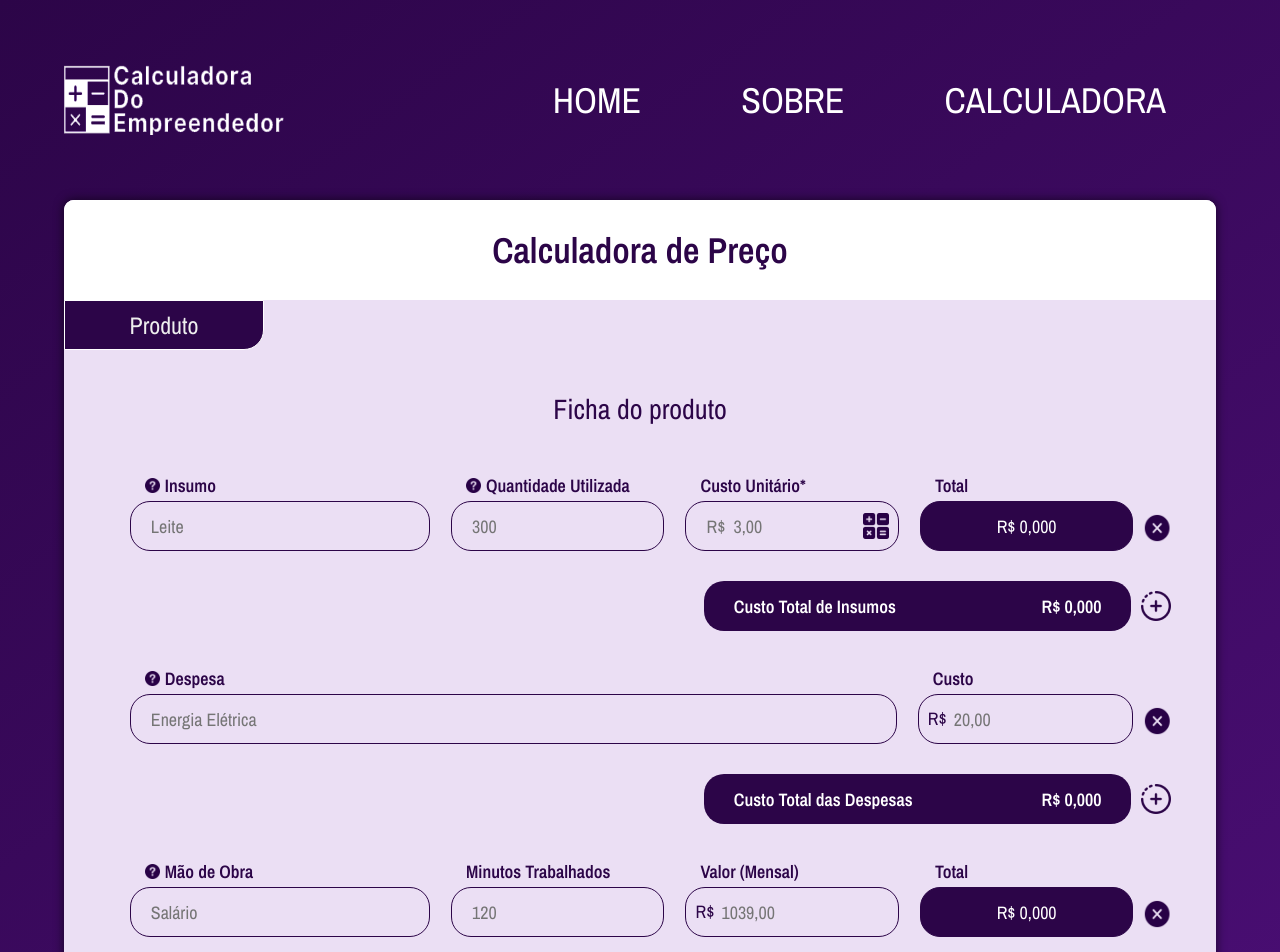
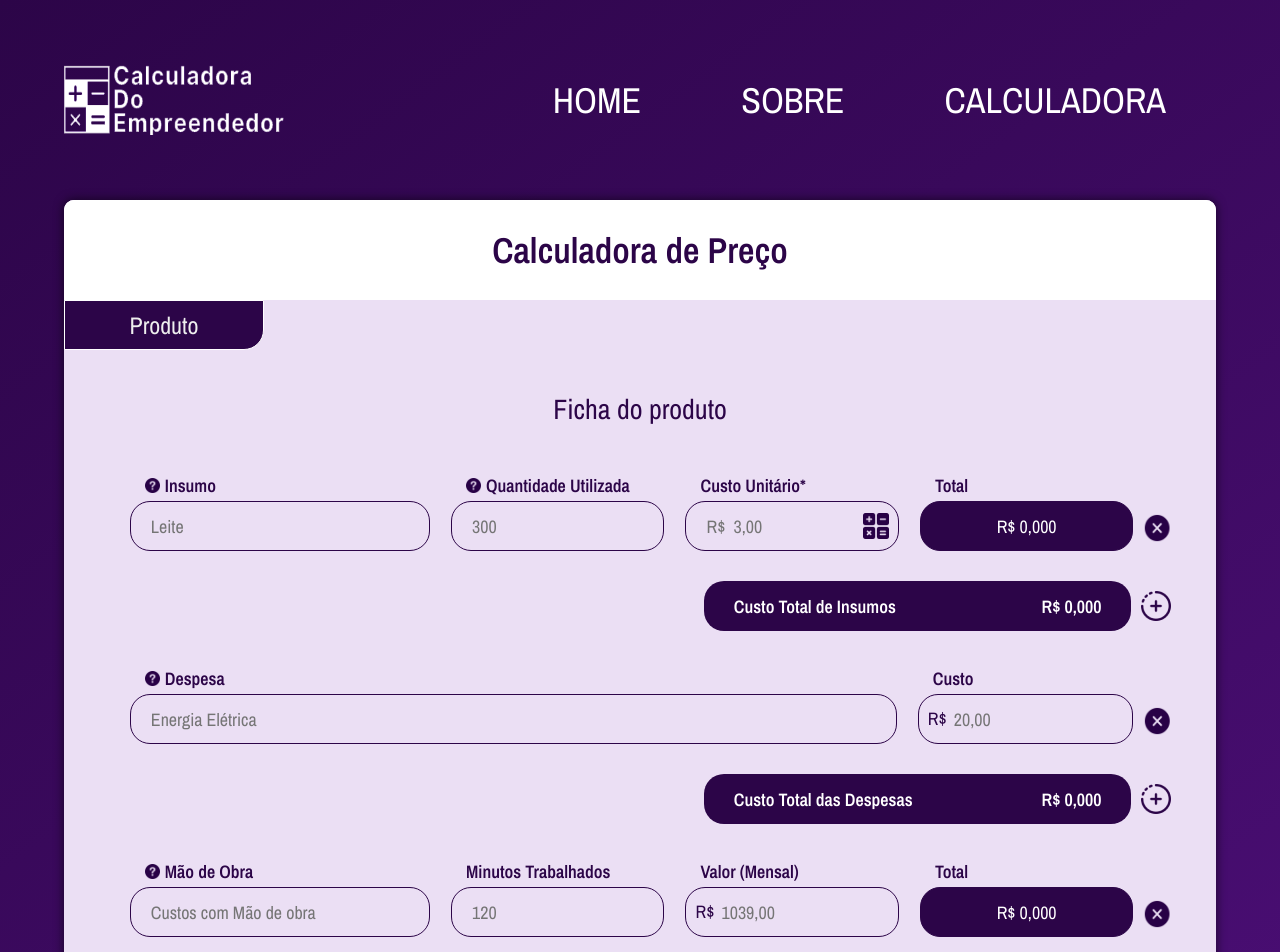
Before and after one commit to blblemos/calculadora-do-empreendedor, a React (Create React App) app: page /calc-produtos in a window 1280 px wide. Shown: the top 952 px of the page. Built offline with nearby package versions, Linux system fonts and the light colour scheme.

Commit message:
Correção placeholder mão de obra

```diff
--- a/src/components/add-maodeobra/add-maodeobra.tsx
+++ b/src/components/add-maodeobra/add-maodeobra.tsx
@@ -126,7 +126,7 @@ function AddMaodeObra ({onChangeTotal}: Props) {
                                 <input
                                     type="text"
                                     className="input-control"
-                                    placeholder='Salário'
+                                    placeholder='Custos com Mão de obra'
                                     onChange={e => changeNome(maodeobra.id ,e.target.value)}
                                 />
                             </div>
```
